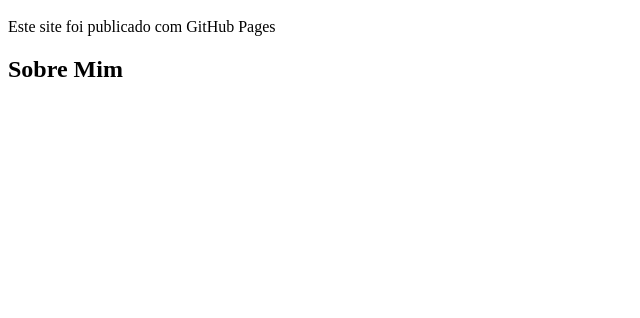
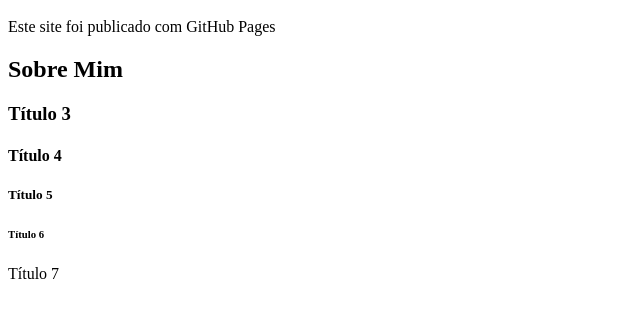
Before and after one commit to alexxnesss/UC00507_Vanessie, a plain HTML site: page index.html in a window 1280 px wide. Shown: the part 48-366 px from the top of the page, without its empty margins (0-640 px from the left). Drawn offline with Linux system fonts and the light colour scheme.

Commit message:
Update index.html

```diff
--- a/index.html
+++ b/index.html
@@ -6,5 +6,10 @@
     <h1>Bem-vindo ao meu site.</h1>
     <p>Este site foi publicado com GitHub Pages</p>
     <h2>Sobre Mim</h2>
+    <h3>Título 3</h3>
+    <h4>Título 4</h4>
+    <h5>Título 5</h5>
+    <h6>Título 6</h6>
+    <h7>Título 7</h7>
   </body>
 </HTML>
```
